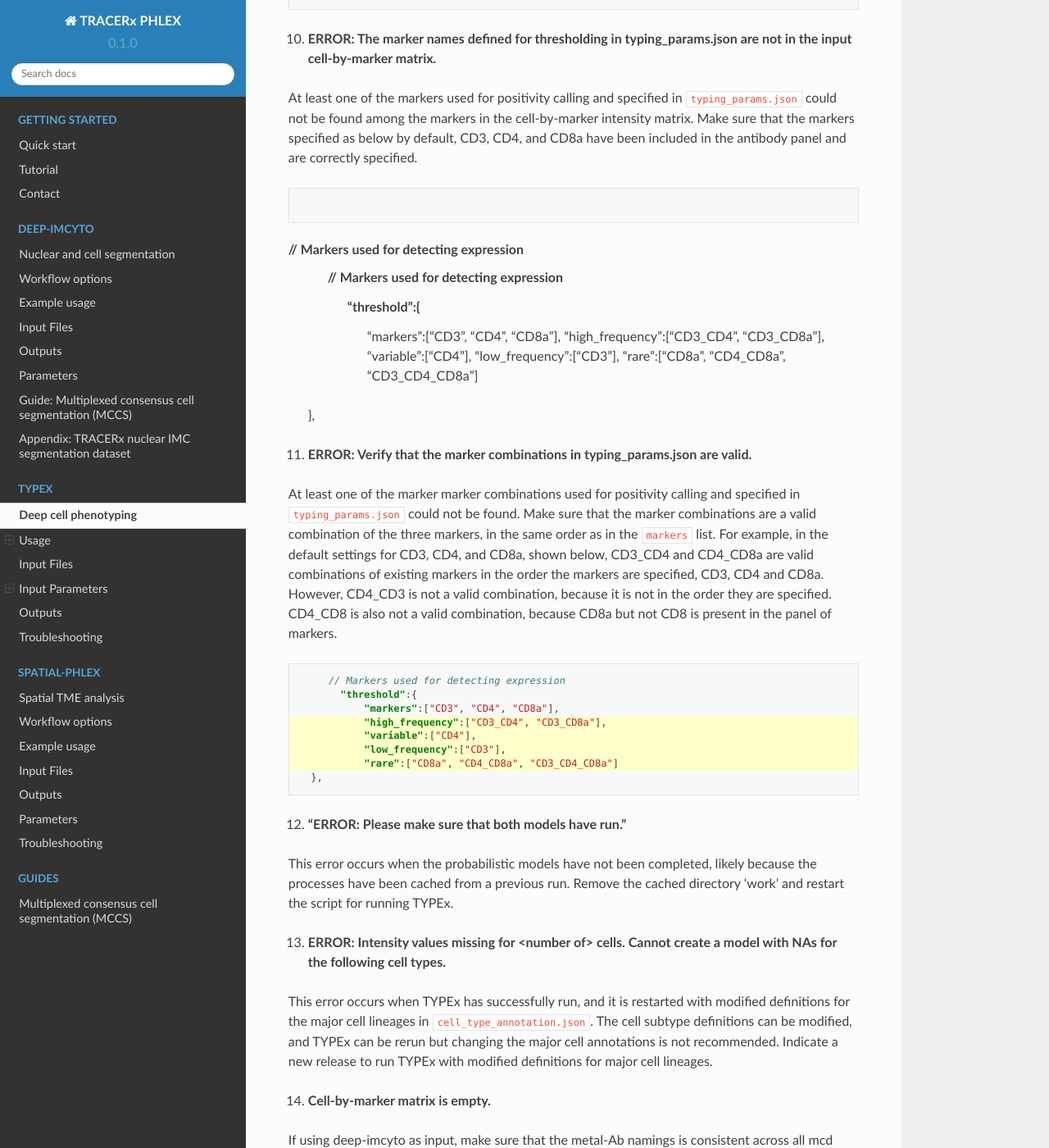
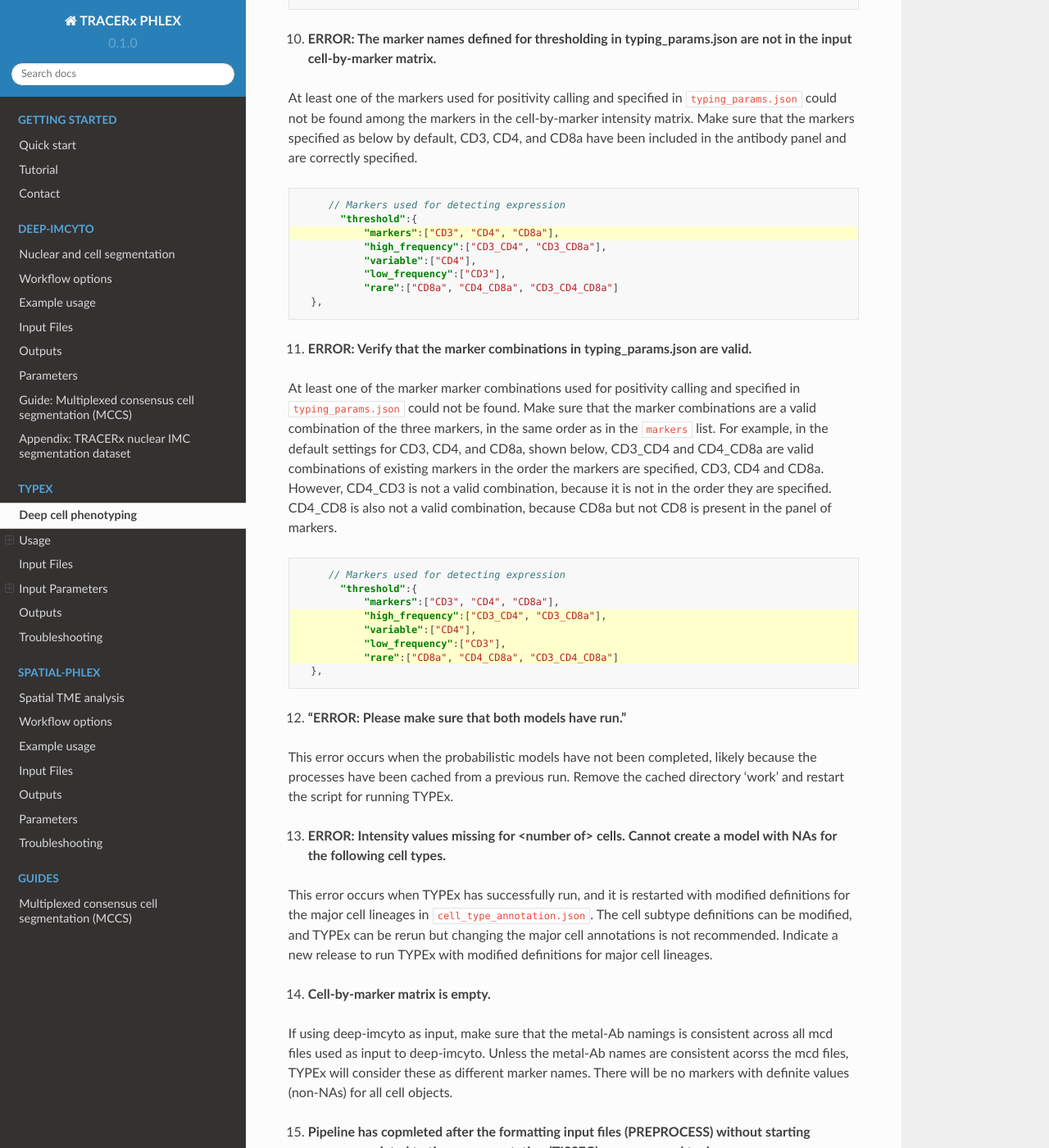
Before and after one commit to FrancisCrickInstitute/TRACERx-PHLEX, a Sphinx documentation site: the page built from docs/source/TYPEx.rst, in a window 1280 px wide and 1400 px high, scrolled down 7129 px. Shown: the whole window at 82% size. Built offline with Sphinx 7.4.7 and the Read the Docs theme 2.0.0, drawn with Linux system fonts in a browser that asks for light colours; some of the changed text lies outside the part shown.

Commit message:
Update TYPEx.rst

```diff
--- a/docs/source/TYPEx.rst
+++ b/docs/source/TYPEx.rst
@@ -292,7 +292,6 @@ At least one of the markers used for positivity calling and specified in ``typin
 .. code-block:: json-object
    :emphasize-lines: 3
 
-// Markers used for detecting expression
 	// Markers used for detecting expression
 	  "threshold":{
 	      "markers":["CD3", "CD4", "CD8a"],
@@ -308,7 +307,7 @@ At least one of the markers used for positivity calling and specified in ``typin
 At least one of the marker marker combinations used for positivity calling and specified in ``typing_params.json`` could not be found. Make sure that the marker combinations are a valid combination of the three markers, in the same order as in the ``markers`` list. For example, in the default settings for CD3, CD4, and CD8a, shown below, CD3_CD4 and CD4_CD8a are valid combinations of existing markers in the order the markers are specified, CD3, CD4 and CD8a. However, CD4_CD3 is not a valid combination, because it is not in the order they are specified. CD4_CD8 is also not a valid combination, because CD8a but not CD8 is present in the panel of markers.
 
 .. code-block:: json-object
-   :emphasize-lines: 4, 5, 6, 7
+   :emphasize-lines: 4,5,6,7
 
 	// Markers used for detecting expression
 	  "threshold":{
@@ -331,6 +330,6 @@ This error occurs when TYPEx has successfully run, and it is restarted with modi
 
 If using deep-imcyto as input, make sure that the metal-Ab namings is consistent across all mcd files used as input to deep-imcyto. Unless the metal-Ab names are consistent acorss the mcd files, TYPEx will consider these as different marker names. There will be no markers with definite values (non-NAs) for all cell objects.
 
-15. All intensity values need to be non-negative values.
+15. **Pipeline has copmleted after the formatting input files (PREPROCESS) without starting processes related to tissue segmentation (TISSEG) processes and typing.**
 
-16. Avoid using underscore or special characters for the marker names, except for ``-``.
+Review the config file tissue_segmentation.json for any syntax errors or use an online json validator.
```
